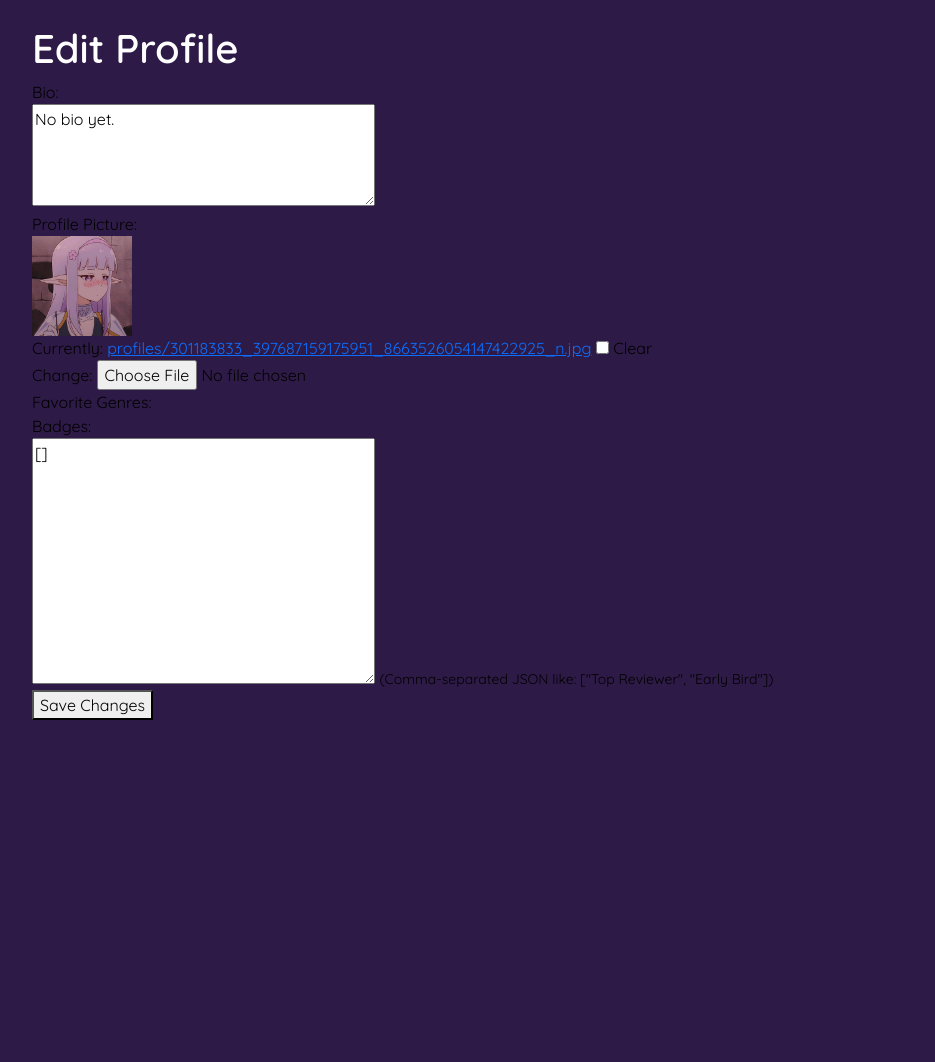
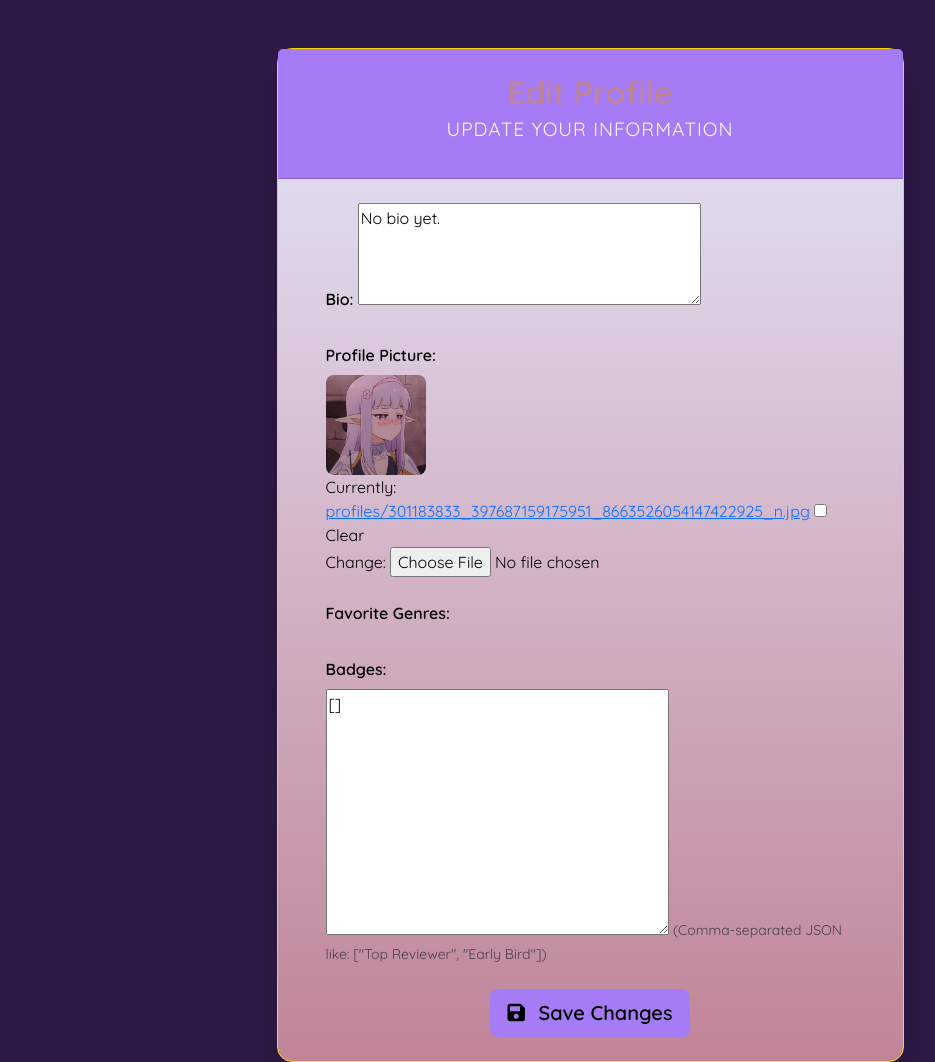
Before and after one commit to Ghalia789/Catalogue_livres, a Django app: page /profile/edit/ in a window 1280 px wide. Shown: the part 56-1118 px from the top of the page, without its empty margins (50-985 px from the left). Before the commit the page ends 776 px from the top, so only its background shows below. Run offline with Django 5.2, Linux system fonts and the light colour scheme; a user stored in the database is signed in; data comes from the database, SQL or seed files in the repository; data that the repository does not hold is empty; some libraries are stand-ins or nearby versions.

Commit message:
update : edit profile

```diff
--- a/livres/templates/edit_profile.html
+++ b/livres/templates/edit_profile.html
@@ -1,35 +1,51 @@
 {% extends 'base.html' %}
 {% load static %}
 {% block content %}
-  <h1>Edit Profile</h1>
-
+<div class="container mt-5">
+  <div class="row justify-content-center">
+    <div class="col-md-8 col-lg-7">
+      <div class="card shadow-lg book-card">
+        <div class="card-header text-center py-4" style="background-color: var(--navbar-color);">
+          <h2 class="text-white mb-1">Edit Profile</h2>
+          <p class="mini-subtitle1 text-light">Update your information</p>
+        </div>
+        <div class="card-body px-5 py-4">
           <form method="post" enctype="multipart/form-data">
             {% csrf_token %}
 
-    <div>
-      <label for="id_bio">Bio:</label><br>
+            <div class="mb-4">
+              <label for="id_bio" class="form-label fw-bold">Bio:</label>
               {{ form.bio }}
             </div>
 
-    <div>
-      <label for="id_profile_picture">Profile Picture:</label><br>
+            <div class="mb-4">
+              <label for="id_profile_picture" class="form-label fw-bold">Profile Picture:</label><br>
               {% if user.userprofile.profile_picture %}
-        <img src="{{ user.userprofile.profile_picture.url }}" alt="Current Picture" style="max-width:100px;"><br>
+                <img src="{{ user.userprofile.profile_picture.url }}" alt="Current Picture" style="max-width:100px; border-radius: 8px;"><br>
               {% endif %}
               {{ form.profile_picture }}
             </div>
 
-    <div>
-      <label for="id_favorite_genres">Favorite Genres:</label><br>
+            <div class="mb-4">
+              <label for="id_favorite_genres" class="form-label fw-bold">Favorite Genres:</label><br>
               {{ form.favorite_genres }}
             </div>
 
-    <div>
-      <label for="id_badges">Badges:</label><br>
+            <div class="mb-4">
+              <label for="id_badges" class="form-label fw-bold">Badges:</label><br>
               {{ form.badges }}
-      <small>(Comma-separated JSON like: ["Top Reviewer", "Early Bird"])</small>
+              <small class="text-muted">(Comma-separated JSON like: ["Top Reviewer", "Early Bird"])</small>
             </div>
 
-    <button type="submit">Save Changes</button>
+            <div class="text-center">
+              <button type="submit" class="btn btn-primary btn-lg">
+                <i class="fas fa-save me-2"></i> Save Changes
+              </button>
+            </div>
           </form>
+        </div>
+      </div>
+    </div>
+  </div>
+</div>
 {% endblock %}
```
Lines whose indentation alone changed are shown as unchanged.
